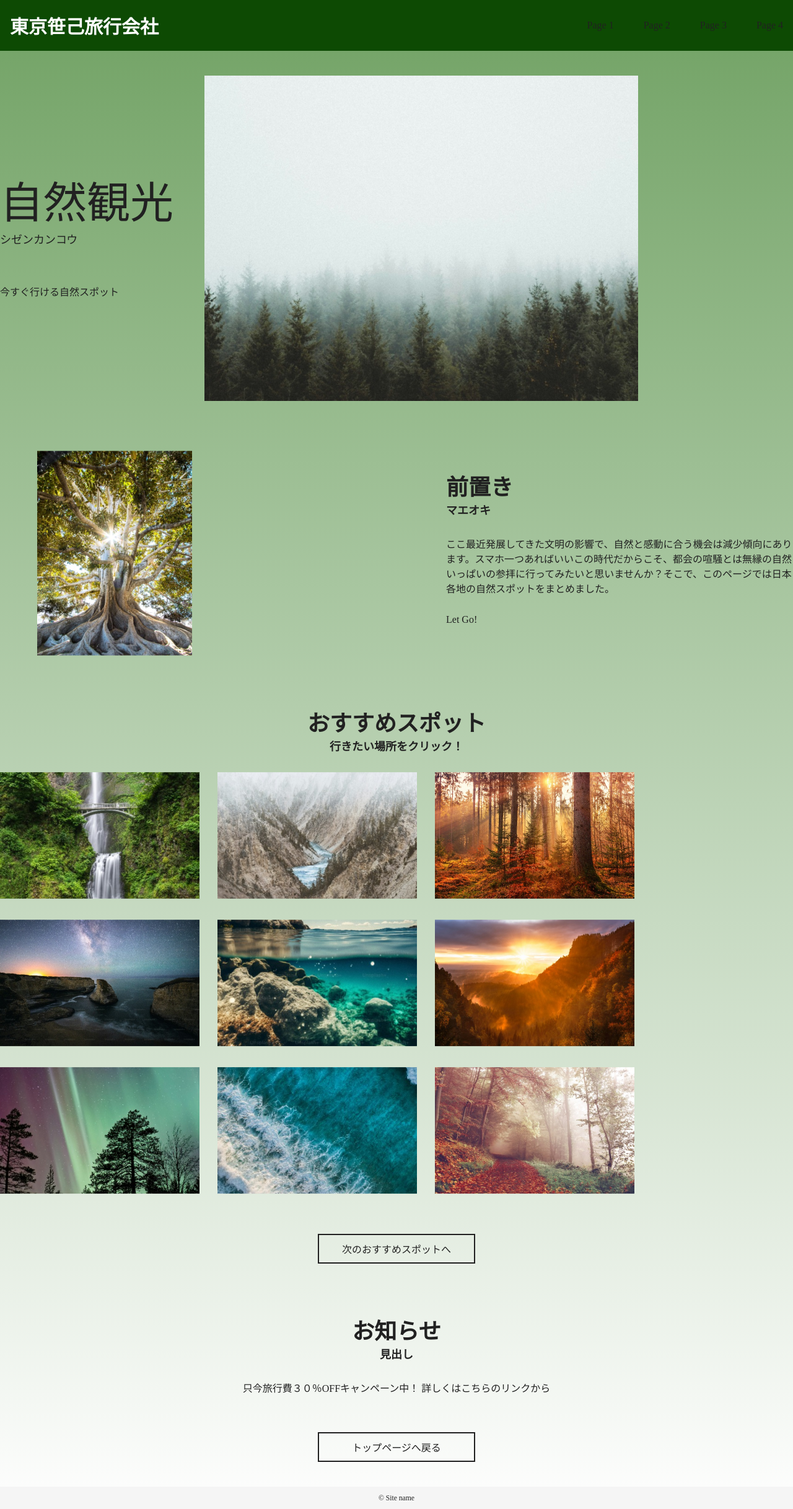
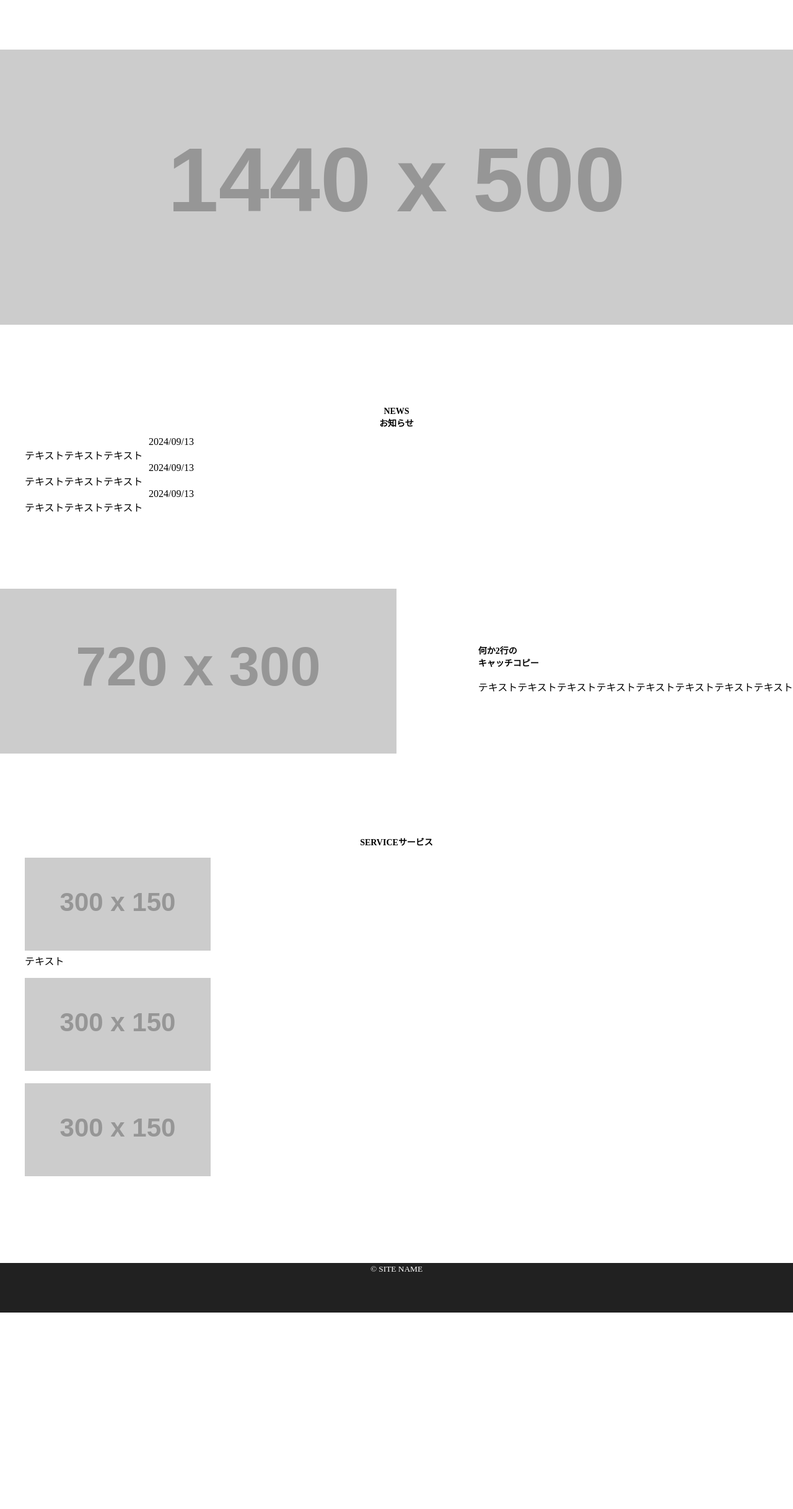
Before and after one commit to 33ki3ka/20240913, a plain HTML site: page index.html in a window 1280 px wide. Shown: the whole page at 62% size. After the commit the page ends 2118 px from the top, so only its background shows below. Drawn offline with Linux system fonts and the light colour scheme; placeholder pictures from the web are drawn by us.

Commit message:
Add files via upload

```diff
--- a/index.html
+++ b/index.html
@@ -1,91 +1,66 @@
-<!doctype html>
+<!DOCTYPE html>
 <html lang="ja">
     <head>
         <meta charset="utf-8">
-    <title>20240906</title>
-    <link rel="stylesheet" href="css/style.css">
+        <title>20240913</title>
+        <link rel="stylesheet" href="style.css">
     </head>
+    <body>
+        <header>
 
-  <body>
-    <div class="wrapper">
-      <header>
-        <a class="logo" href="#">東京笹己旅行会社</a>
-        <nav>
-          <ul>
-            <li>
-              <a href="#">Page 1</a>
-            </li>
-            <li>
-              <a href="#">Page 2</a>
-            </li>
-            <li>
-              <a href="#">Page 3</a>
-            </li>
-            <li>
-              <a href="#">Page 4</a>
-            </li>
-          </ul>
-        </nav>
         </header>
 
         <main>
-        <div id="first-view">
-          <div class="text">
-            <h1>
-                自然観光
-              <span class="sub-title">シゼンカンコウ</span>
-            </h1>
-            <p class="catch-copy">
-                今すぐ行ける自然スポット
-            </p>
-          </div>
-          <img src="Rectangle 1.png" alt="画像">
+<div id="main-visual">
+    <img src="https://placehold.jp/1440x500.png" alt="メインビジュアル">
 </div>
 
-        <section id="sec-1">
-          <div class="sec-1-right">
-            <h2>
-            前置き
-              <span>マエオキ</span>
-            </h2>
-            <p>ここ最近発展してきた文明の影響で、自然と感動に合う機会は減少傾向にあります。スマホ一つあればいいこの時代だからこそ、都会の喧騒とは無縁の自然いっぱいの参拝に行ってみたいと思いませんか？そこで、このページでは日本各地の自然スポットをまとめました。</p>
-            <a class="btn_arrow" href="#">Let Go!</a>
+<section id="news">
+    <h2>NEWS<span>お知らせ</span></h2>
+    <dl class="news-list">2024/09/13</dl>
+    <dd>テキストテキストテキスト</dd>
+    <div>
+    <dl class="news-list">2024/09/13</dl>
+    <dd>テキストテキストテキスト</dd>
     </div>
-          <img src="Rectangle 2.png" alt="画像">
+    <div>
+    <dl class="news-list">2024/09/13</dl>
+    <dd>テキストテキストテキスト</dd>
+    </div>
 </section>
 
-        <section id="sec-2">
-          <h2>
-            おすすめスポット
-            <span>行きたい場所をクリック！</span>
-          </h2>
-          <div class="gallery">
-            <a href="https://nature.jp/"><img src="Rectangle 4.png" alt="画像1"></a>
-            <a href="https://nature.jp/"><img src="Rectangle 5.png" alt="画像2"></a>
-            <a href="https://nature.jp/"><img src="Rectangle 6.png" alt="画像3"></a>
-            <a href="https://nature.jp/"><img src="Rectangle 7.png" alt="画像4"></a>
-            <a href="https://nature.jp/"><img src="Rectangle 8.png" alt="画像5"></a>
-            <a href="https://nature.jp/"><img src="Rectangle 9.png" alt="画像6"></a>
-            <a href="https://nature.jp/"><img src="Rectangle 10.png" alt="画像7"></a>
-            <a href="https://nature.jp/"><img src="Rectangle 3.png" alt="画像8"></a>
-            <a href="https://nature.jp/"><img src="Rectangle 11.png" alt="画像9"></a>
+<section id="vision">
+    <div class="text-area">
+        <h2>何か2行の<br>
+            キャッチコピー</h2>
+            <p>テキストテキストテキストテキストテキストテキストテキストテキスト</p>
     </div>
-          <a class="btn_box" href="#">次のおすすめスポットへ</a>
+    <img src="https://placehold.jp/720x300.png" alt="ビジョン">
 </section>
 
-        <section id="sec-3">
-          <h2>
-            お知らせ
-            <span>見出し</span>
-          </h2>
-          <p>只今旅行費３０％OFFキャンペーン中！ 詳しくはこちらの<a href="https://nature.jp/">リンク</a>から</p>
-          <a class="btn_box" href="#">トップページへ戻る</a>
+<section id="service">
+    <h2>SERVICE<spen>サービス</spen></h2>
+    <div class="service">
+        <figure>
+            <img src="https://placehold.jp/300x150.png" alt="サービス画像">
+            <figcaption>テキスト</figcaption>
+        </figure>
+
+        <figure>
+            <img src="https://placehold.jp/300x150.png" alt="サービス画像">
+        </figure>
+
+        <figure>
+            <img src="https://placehold.jp/300x150.png" alt="サービス画像">
+        </figure>
+    </div>
+    <a s
 </section>
         </main>
 
         <footer>
-        <small class="copy-right">&copy; Site name</small>
+            <small class="copyright">&copy; SITE NAME</small>
         </footer>
-    </div>
     </body>
+
 </html>
--- /dev/null
+++ b/style.css
@@ -0,0 +1,143 @@
+@charset "utf-8";
+
+body{
+    margin: 0;
+}
+
+/*********
+*header
+*********/
+
+header{
+    height: 80px;
+}
+
+header h1{
+    font-size: 24px;
+    line-height: 80px;
+    text-align: center;
+}
+
+/*********
+*main
+*********/
+main{
+    display: flex;
+    flex-direction: column;
+    gap: 120px;
+    padding-bottom: 120px;
+}
+h2{
+    font-size: 14px;
+    display: block;
+    text-align: center;
+
+}
+
+h2 span{
+    font-size: 14px;
+    display: block;
+}
+
+.btn{
+    display: block;
+    width: 160px;
+    margin: auto;
+    color: #fff;
+    background-color: #666;
+    text-align: center;
+    padding: 8px 0;
+    text-decoration: none;
+}
+
+a:hover{
+    opacity: .5;
+}
+
+/*********
+*main-visual
+*********/
+#main-visual img{
+    display: block;
+    width: 100%;
+}
+
+
+
+/*********
+*news-list
+*********/
+.news-list{
+    width: 800px;
+    margin: auto;
+}
+
+.news-list div{
+    display: flex;
+    gap: 40px;
+}
+
+.news-list div + div{
+    margin-top: 40px;
+}
+
+.news-list dd{
+    margin: 0;
+}
+
+/*********
+*vision
+*********/
+#vision{
+    display: flex;
+    flex-direction: row-reverse;
+    gap: 64px;
+    justify-content: space-between;
+    align-items: center;
+}
+
+#vision.text-area{
+    margin-right: auto;
+}
+
+#vision h2{
+    text-align: left;
+    line-height: 1.4;
+}
+
+#vision img{
+    width: 50%;
+}
+
+/*********
+*
+*********/
+.services{
+    display: flex;
+    justify-content: space-between;
+    width: 1000px;
+    margin: auto;
+}
+
+.services figure{
+margin: 0;
+}
+
+.services figcaption{
+
+}
+
+/*********
+*
+*********/
+
+footer{
+    height: 80px;
+    text-align: center;
+    background:#212121;
+}
+
+footer .copyright{
+    color: #fff;
+    line
+}
```
Lines whose indentation alone changed are shown as unchanged.
